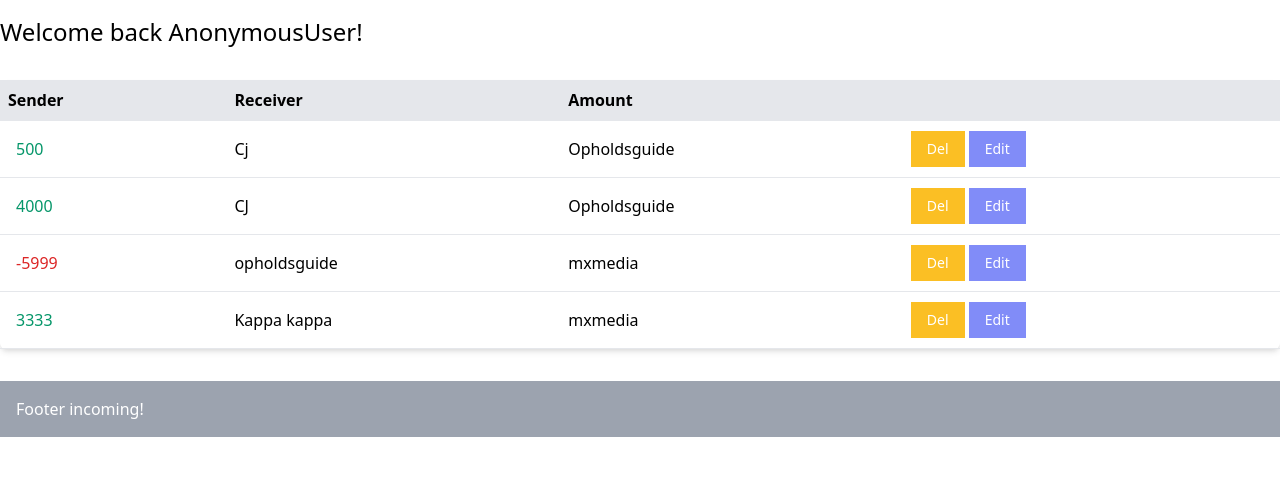
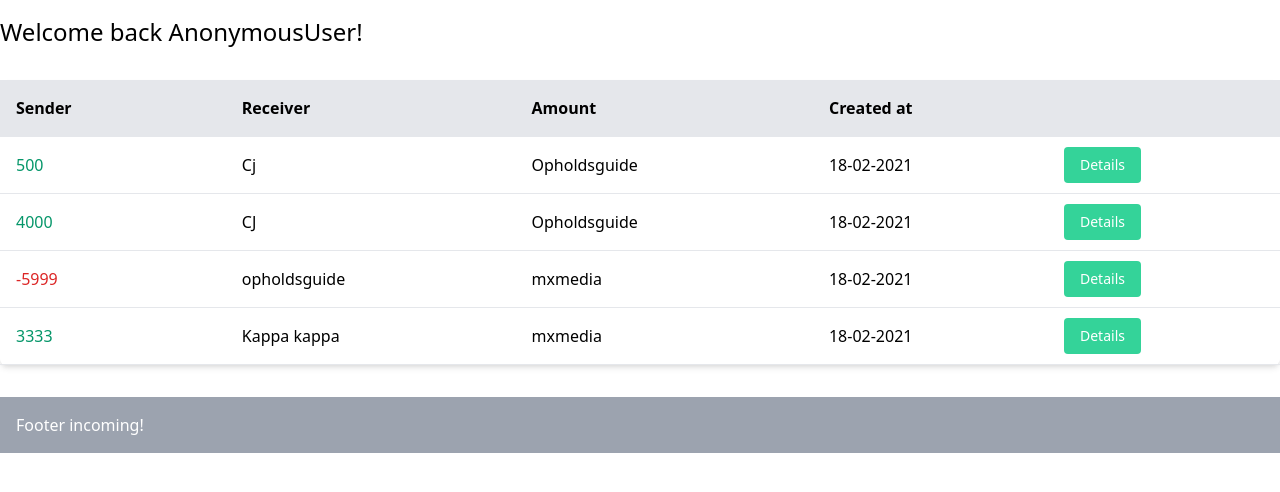
Before and after one commit to magnuslundstrom/TaxManager, a Django app: template movements/templates/index.html in a window 1280 px wide. Shown: the part 96-588 px from the top of the page. Run offline with Django 3.2, Linux system fonts and the light colour scheme; the template is opened without the code that fills it: values that come from a table or form of the project are taken from there, others are empty; data comes from the database, SQL or seed files in the repository; both versions use the stored data as it was after the commit.

Commit message:
createdAt + formatted
Formatted created at

```diff
--- a/movements/models.py
+++ b/movements/models.py
@@ -1,5 +1,6 @@
 from django.contrib.auth.models import User
 from django.db import models
+from django.utils.timezone import now
 
 # Create your models here.
 
@@ -9,6 +10,7 @@ class Movement(models.Model):
     amount = models.IntegerField(default=0)
     sender = models.CharField(max_length=200, default='')
     receiver = models.CharField(max_length=200, default='')
+    createdAt = models.DateTimeField(default=now)
 
     def __str__(self):
         return f'amount: {self.amount} - sender: {self.sender} - receiver: {self.receiver}'
--- a/movements/templates/index.html
+++ b/movements/templates/index.html
@@ -4,9 +4,10 @@
   <table class="w-full border-collapse mt-5 text-md shadow-md rounded-md">
     <thead class="w-full">
       <tr class="bg-gray-200 font-bold">
-  <th class="text-left p-2">Sender</th>
+        <th class="text-left p-4">Sender</th>
         <th class="text-left">Receiver</th>
         <th class="text-left">Amount</th>
+        <th class="text-left">Created at</th>
         <th></th>
       </tr>
     </thead>
@@ -18,10 +19,10 @@
           <td class="p-4 {% if movement.amount < 0 %} text-red-600 {% else %} text-green-600 {%endif%}">{{movement.amount}}</td>
           <td>{{movement.sender}}</td>
           <td>{{movement.receiver}}</td>
+          <td>{{movement.createdAt|date:'d-m-Y'}}</td>
           <input type="hidden" name="id" value="{{movement.id}}" />
           <td>
-    <button class="bg-yellow-400 text-white px-4 py-2 text-sm">Del</button>
-    <button class="bg-indigo-400 text-white px-4 py-2 text-sm">Edit</button>
+            <button class="bg-green-400 rounded text-white px-4 py-2 text-sm">Details</button>
           </td>
         </form>
       </tr>
--- a/movements/views.py
+++ b/movements/views.py
@@ -8,7 +8,7 @@ from django.contrib.auth.decorators import login_required
 @login_required
 def index(request):
     userId = request.user.id
-    movements = Movement.objects.filter(user__id=userId)
+    movements = Movement.objects.filter(user__id=userId).order_by('-createdAt')
 
     context = {
         'movements': movements
```
Also changed, not shown: db.sqlite3, movements/migrations/0004_movement_createdat.py (added). Lines whose indentation alone changed are shown as unchanged.
